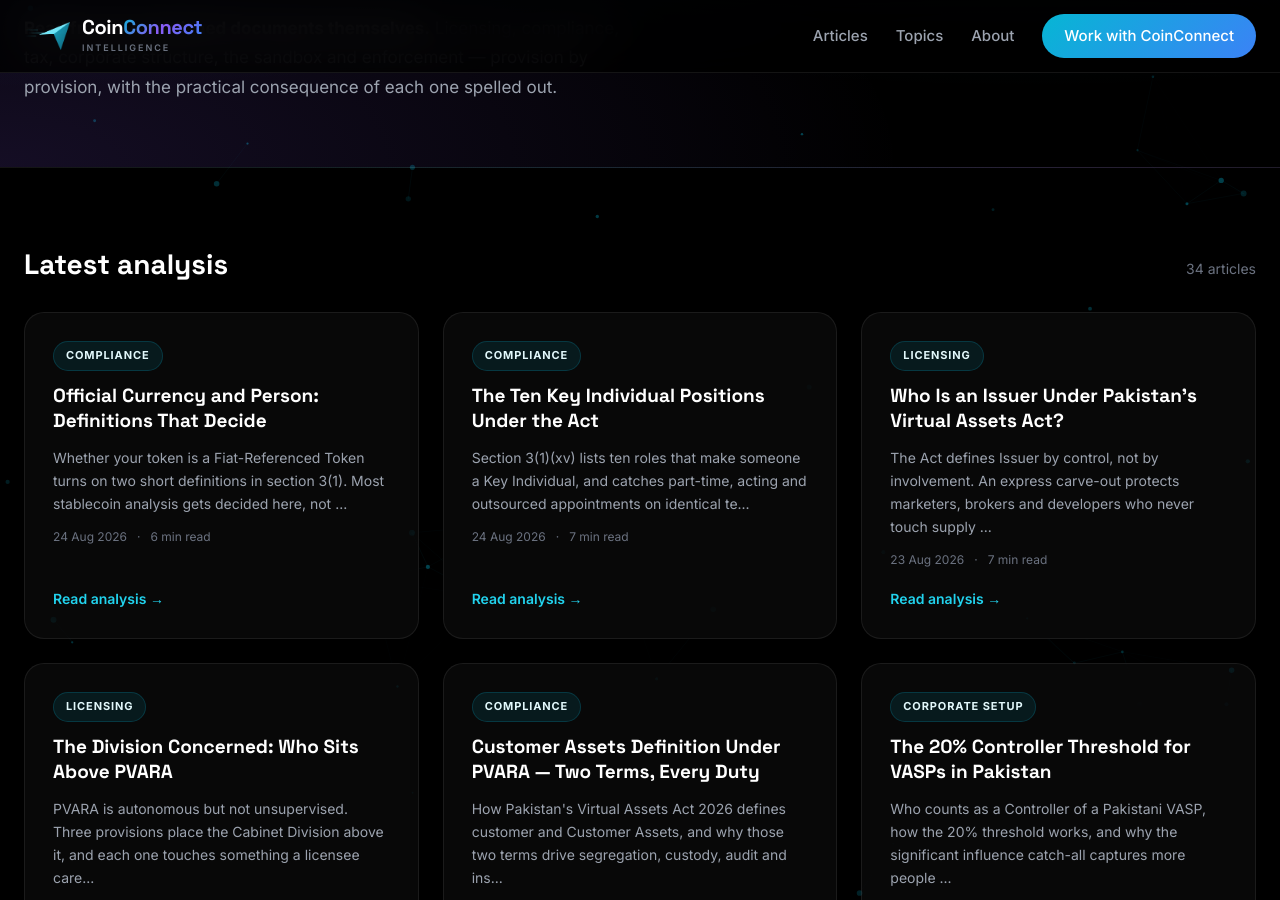
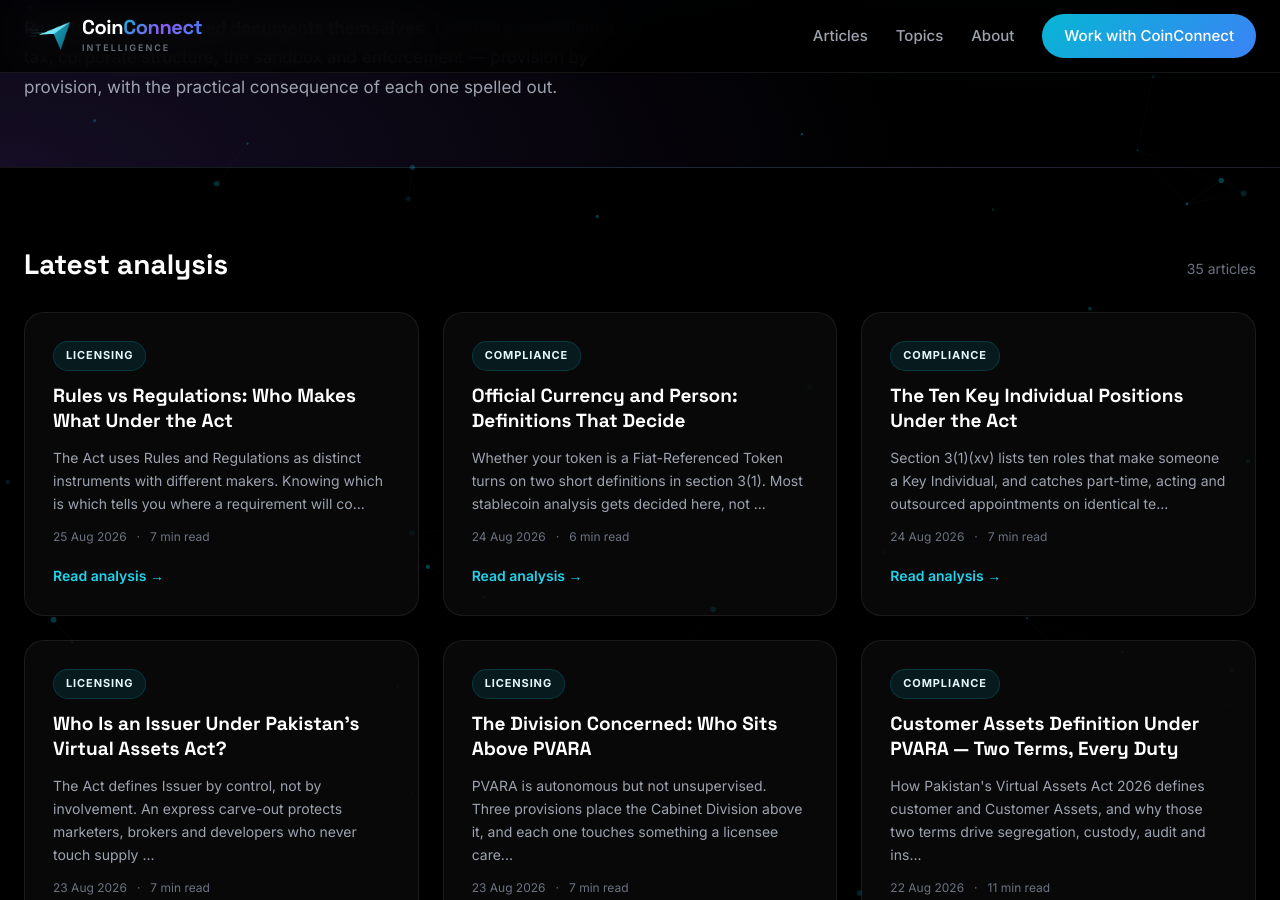
Before and after one commit to coinconnect-pk/coinconnect-pk.github.io, a Jekyll site: the page built from index.html, in a window 1280 px wide and 900 px high, scrolled down 447 px. Built offline with Jekyll 4.4.1, drawn with Linux system fonts in a browser that asks for light colours.

Commit message:
Publish article for 2026-08-25

```diff
--- a/_data/linkmap.yml
+++ b/_data/linkmap.yml
@@ -340,3 +340,6 @@ blog:
   - url: "https://blog.coinconnect.site/official-currency-and-person-definitions-that-decide/"
     title: "Official Currency and Person: Definitions That Decide"
     topics: [official, currency, person, definitions, decide, compliance]
+  - url: "https://blog.coinconnect.site/rules-vs-regulations-who-makes-what-under-the-act/"
+    title: "Rules vs Regulations: Who Makes What Under the Act"
+    topics: [rules, regulations, makes, under, act, licensing]
--- a/_data/published-log.csv
+++ b/_data/published-log.csv
@@ -33,3 +33,4 @@ date,source,title,words
 2026-08-23,queue,"Who Is an Issuer Under Pakistan's Virtual Assets Act?",1397
 2026-08-24,queue,"The Ten Key Individual Positions Under the Act",1396
 2026-08-24,queue,"Official Currency and Person: Definitions That Decide",1258
+2026-08-25,queue,"Rules vs Regulations: Who Makes What Under the Act",1332
--- a/_queue/035-rules-vs-regulations-who-makes-what-under-the-act.md
+++ b/_posts/2026-08-25-rules-vs-regulations-who-makes-what-under-the-act.md
@@ -1,7 +1,7 @@
 ---
 layout: post
 title: "Rules vs Regulations: Who Makes What Under the Act"
-date: 2026-01-01 09:00:00 +0500
+date: 2026-08-25 08:56:35 +0500
 categories: [Licensing]
 author: "Malik Abbas"
 description: "The Act uses Rules and Regulations as distinct instruments with different makers. Knowing which is which tells you where a requirement will come from."
```
Also changed, not shown: other parts of _posts/2026-08-25-rules-vs-regulations-who-makes-what-under-the-act.md (+0 -6 lines).
